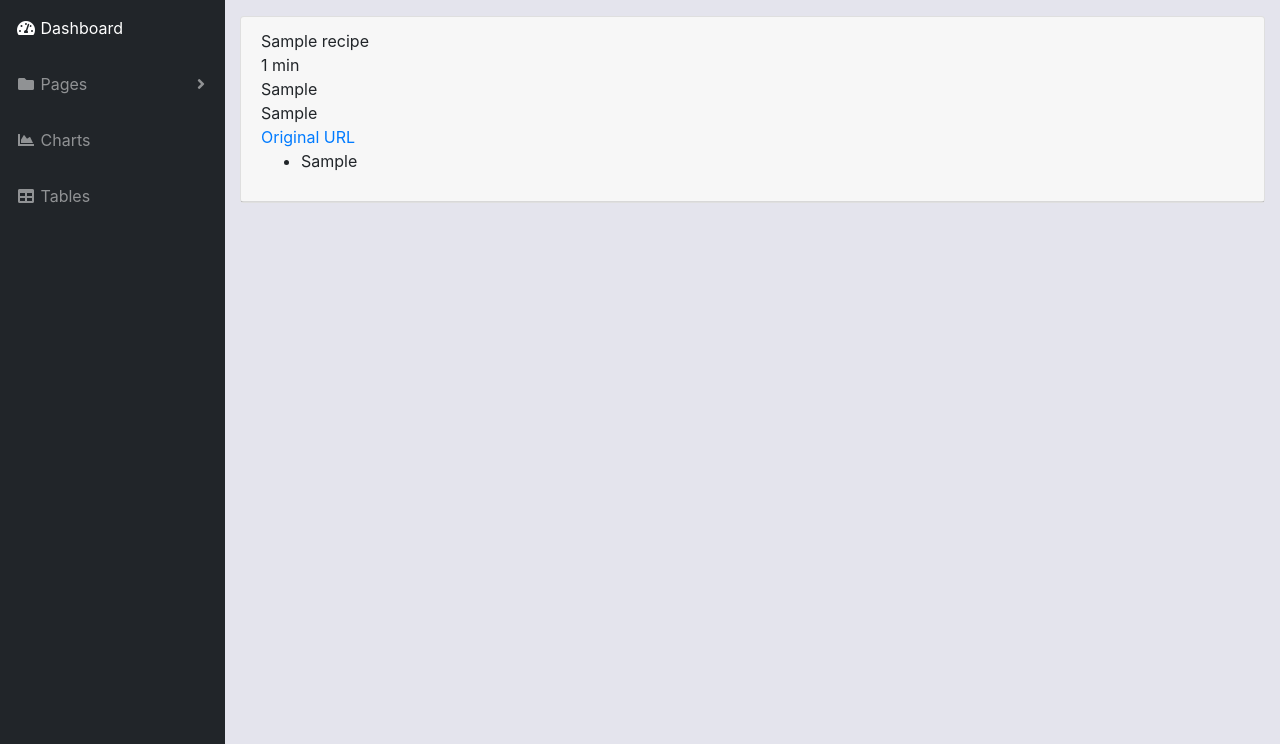
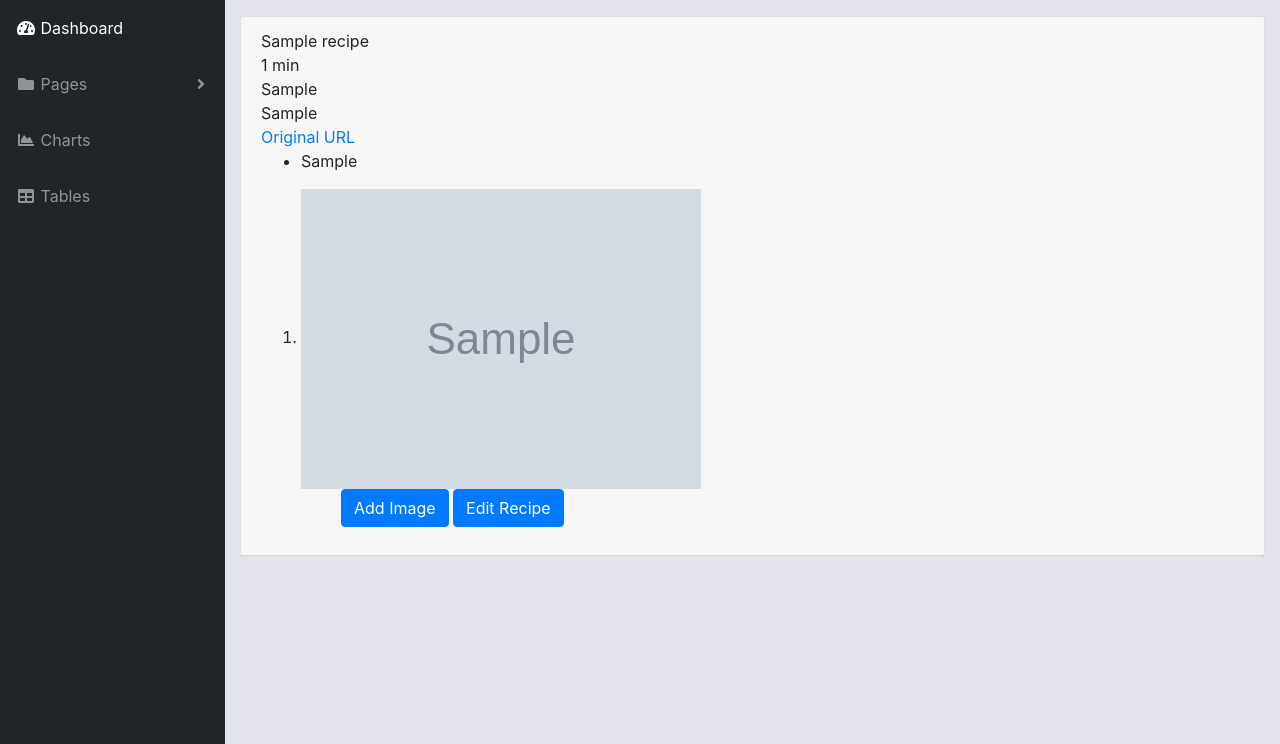
Before and after one commit to ryan-tjitro/cookbookApp, a Django app: a page that uses cookbookApp/list_recipes/templates/testing.html in a window 1280 px wide. Shown: the part 56-800 px from the top of the page. Run offline with Django 3.2, Linux system fonts and the light colour scheme; a user stored in the database is signed in; tables that the repository leaves empty hold one stand-in row (values such as "Sample post"); grey boxes marked "Sample" are stand-in pictures; some libraries are stand-ins or nearby versions.

Commit message:
Add ability to edit recipes and add images

```diff
--- a/cookbookApp/cookbookApp/settings.py
+++ b/cookbookApp/cookbookApp/settings.py
@@ -124,3 +124,6 @@ USE_TZ = True
 
 STATIC_URL = '/static/'
 STATIC_ROOT = os.path.join(BASE_DIR, "static/")
+
+MEDIA_URL = '/media/'
+MEDIA_ROOT = os.path.join(BASE_DIR, 'media')
--- a/cookbookApp/cookbookApp/urls.py
+++ b/cookbookApp/cookbookApp/urls.py
@@ -16,6 +16,8 @@ Including another URLconf
 from django.contrib import admin
 from django.urls import path, include
 from list_recipes import views
+from django.conf import settings # new
+from django.conf.urls.static import static # new
 
 urlpatterns = [
     path('admin/', admin.site.urls),
@@ -23,5 +25,9 @@ urlpatterns = [
     path('addManually/', views.AddManually.as_view(), name="add manually"),
     path('', views.Index.as_view(), name='index'),
     path('login/', views.Login.as_view(), name='login'),
-    path(r'test/<title>', views.Test.as_view(), name="test")
-]
+    path(r'test/<title>', views.Test.as_view(), name="test"),
+    path(r'addImage/<title>', views.addImage, name="addImage"),
+] + static(settings.MEDIA_URL, document_root=settings.MEDIA_ROOT)
+
+if settings.DEBUG: # new
+    urlpatterns += static(settings.MEDIA_URL, document_root=settings.MEDIA_ROOT)
--- a/cookbookApp/list_recipes/forms.py
+++ b/cookbookApp/list_recipes/forms.py
@@ -9,3 +9,7 @@ class CreateRecipeForm(forms.Form):
     time = forms.IntegerField(label="time", required=False)
     instructions = forms.CharField(label="instructions", widget=forms.Textarea, required=False)
     # ingredients =
+
+class ImageForm(forms.Form):
+    title = forms.CharField(max_length=100)
+    image = forms.ImageField()
--- a/cookbookApp/list_recipes/models.py
+++ b/cookbookApp/list_recipes/models.py
@@ -2,19 +2,6 @@ from django.db import models
 from django.contrib.auth.models import  User
 
 # Create your models here.
-# class User(models.Model):
-#     name = models.CharField(max_length=50)
-#     email = models.CharField(max_length=100)
-#     password = models.CharField(max_length=50)
-
-# class UserProfile(models.Model):
-#     user = models.OneToOneField(User, on_delete=models.CASCADE)
-#
-#     def create_user_profile(sender, instance, created, **kwargs):
-#         if created:
-#             UserProfile.objects.create(user=instance)
-#         post_save.connect(create_user_profile, sender=User)
-
 class Recipe(models.Model):
     user = models.ForeignKey(User, on_delete=models.CASCADE)
     instructions = models.CharField(max_length=10000, default="")
@@ -27,6 +14,11 @@ class Ingredient(models.Model):
     recipe = models.ForeignKey(Recipe, on_delete=models.CASCADE)
     ingredient_info = models.CharField(max_length=100)
 
+class RecipeImage(models.Model):
+    recipe = models.ForeignKey(Recipe, on_delete=models.CASCADE)
+    image_title = models.CharField(max_length=100)
+    image = models.ImageField(upload_to='images/')
+
 class Employee(models.Model):
     name = models.CharField(max_length=150)
     position = models.CharField(max_length=150)
--- a/cookbookApp/list_recipes/templates/testing.html
+++ b/cookbookApp/list_recipes/templates/testing.html
@@ -35,6 +35,94 @@
           {% endfor %}
       </ul>
       {% endif %}
+      {% if images %}
+        <ol>
+        {% for img in images %}
+           <li> <img src="{{ img.image.url }}" alt="img"> </li>
+        {% endfor %}
+        <ol>
+      {% endif %}
+      <!-- Button trigger modal -->
+      <button type="button" class="btn btn-primary" data-toggle="modal" data-target="#addImageModal">
+        Add Image
+      </button>
+      <button type="button" class="btn btn-primary" data-toggle="modal" data-target="#editRecipeModal">
+        Edit Recipe
+      </button>
     </div>
 </div>
+
+<!-- Modal -->
+<div class="editRecipe-modal-wrapper">
+  <div class="modal fade" id="editRecipeModal" tabindex="-1" aria-labelledby="editRecipeModalLabel" aria-hidden="true">
+    <div class="modal-dialog">
+      <form method="post">
+      <div class="modal-content">
+        <div class="modal-header">
+          <h5 class="modal-title" id="editRecipeModalLabel">Edit Recipe</h5>
+          <button type="button" class="close" data-dismiss="modal" aria-label="Close">
+            <span aria-hidden="true">&times;</span>
+          </button>
+        </div>
+        <div class="modal-body">
+            {% csrf_token %}
+            <div class="form-group">
+              <label for="id_title"> Recipe Title: </label>
+              <div class="form-label-group">
+                {{ edit_recipe_form.title }}
+              </div>
+              <label for="id_time"> Recipe Time (in minutes): </label>
+              <div class="form-label-group">
+                {{ edit_recipe_form.time }}
+              </div>
+              <label for="id_recipe_yield"> Recipe Yield: </label>
+              <div class="form-label-group">
+                {{ edit_recipe_form.recipe_yield }}
+              </div>
+              <label for="id_instructions"> Instructions (enter each step on a new line): </label>
+              <div class="form-label-group">
+                {{ edit_recipe_form.instructions }}
+              </div>
+            </div>
+        </div>
+        <div class="modal-footer">
+          <button type="button" class="btn btn-secondary" data-dismiss="modal">Close</button>
+          <button type="submit" name="editRecipeSubmit" class="btn btn-primary">Save Changes</button>
+        </div>
+        </form>
+      </div>
+    </div>
+ </div>
+
+<div class="addImage-modal-wrapper">
+  <div class="modal fade" id="addImageModal" tabindex="-1" aria-labelledby="addImageModalLabel" aria-hidden="true">
+    <div class="modal-dialog">
+      <form method="post" enctype="multipart/form-data" action="/addImage/{{ recipe.title }}">
+      <div class="modal-content">
+        <div class="modal-header">
+          <h5 class="modal-title" id="addImageModalLabel">Add Image</h5>
+          <button type="button" class="close" data-dismiss="modal" aria-label="Close">
+            <span aria-hidden="true">&times;</span>
+          </button>
+        </div>
+        <div class="modal-body">
+            {% csrf_token %}
+            {{ image_upload_form.as_p }}
+        </div>
+        <div class="modal-footer">
+          <button type="button" class="btn btn-secondary" data-dismiss="modal">Close</button>
+          <button type="submit" name="addImageSubmit" class="btn btn-primary">Add Image</button>
+        </div>
+        </form>
+      </div>
+    </div>
+  </div>
+
+  <script>
+    document.getElementById("id_title").classList.add("form-control");
+    document.getElementById("id_title").autofocus = "autofocus";
+    document.getElementById("id_time").classList.add("form-control");
+    document.getElementById("id_recipe_yield").classList.add("form-control");
+    document.getElementById("id_instructions").classList.add("form-control");
+  </script>
 {% endblock %}
--- a/cookbookApp/list_recipes/views.py
+++ b/cookbookApp/list_recipes/views.py
@@ -5,9 +5,26 @@ from django.http import HttpResponse, HttpResponseRedirect
 from django.contrib.auth.forms import AuthenticationForm
 from django.contrib.auth import login, authenticate
 from django.contrib.auth.mixins import LoginRequiredMixin
-from .models import Employee, Recipe, Ingredient
+from .models import Employee, Recipe, Ingredient, RecipeImage
+from .forms import CreateRecipeForm, ImageForm, UrlForm
 from recipe_scrapers import scrape_me, WebsiteNotImplementedError
 import logging
+
+def addImage(request, title):
+    def addImage():
+        form = ImageForm(request.POST, request.FILES)
+        recipe = Recipe.objects.filter(user = request.user).get(title = title)
+        ingredients = Ingredient.objects.filter(recipe = recipe)
+        if form.is_valid():
+            image_title = form.cleaned_data['title']
+            image = form.cleaned_data['image']
+            RecipeImage.objects.create(recipe=recipe, image_title = image_title, image=image)
+        logging.debug('invalid form:')
+        logging.debug(form.errors)
+
+    if request.method == 'POST':
+        addImage()
+    return HttpResponseRedirect('/test/' + title)
 
 # Create your views here.
 class Index(LoginRequiredMixin, View):
@@ -72,7 +89,7 @@ class AddManually(LoginRequiredMixin, View):
                # for ingredient_description in scraper.ingredients():
                #     new_ingredient = Ingredient.objects.create(recipe=new_recipe, ingredient_info=ingredient_description)
                #     logging.debug("ingredient: {0}".format(ingredient_description))
-               return render(request, self.template, {'form': U(), "success": True})
+               return render(request, self.template, {'form': CreateRecipeForm(), "success": True})
         else:
             return render(request, self.template, {'form': CreateRecipeForm(), "success": False, "errorReason": self.INVALID_TITLE}) #with error bc invalid name
 
@@ -101,5 +118,21 @@ class Test(View):
     def get(self, request, title):
         recipe = Recipe.objects.filter(user = request.user).get(title = title)
         ingredients = Ingredient.objects.filter(recipe = recipe)
-        logging.debug(ingredients)
-        return render(request, self.template, {'recipe': recipe, 'ingredients': ingredients})
+        images = RecipeImage.objects.filter(recipe = recipe)
+        edit_recipe_form = CreateRecipeForm(initial={'title': recipe.title, 'time': recipe.time, 'recipe_yield': recipe.recipe_yield, 'instructions': recipe.instructions})
+        return render(request, self.template, {'images': images, 'recipe': recipe, 'ingredients': ingredients, 'image_upload_form': ImageForm(), 'edit_recipe_form': edit_recipe_form})
+
+    def post(self, request, title):
+        def updateRecipe():
+            form = CreateRecipeForm(request.POST)
+            if form.is_valid():
+                time = int(request.POST['time']) if len(request.POST['time']) > 0 else -1
+                existing_recipe = Recipe.objects.filter(user = request.user).get(title = title)
+                existing_recipe.title = request.POST['title']
+                existing_recipe.recipe_yield = request.POST['recipe_yield']
+                existing_recipe.time = time
+                existing_recipe.instructions = request.POST['instructions']
+                existing_recipe.save()
+
+        updateRecipe()
+        return self.get(request, title)
```
Also changed, not shown: cookbookApp/list_recipes/admin.py (+4 -4 lines).
